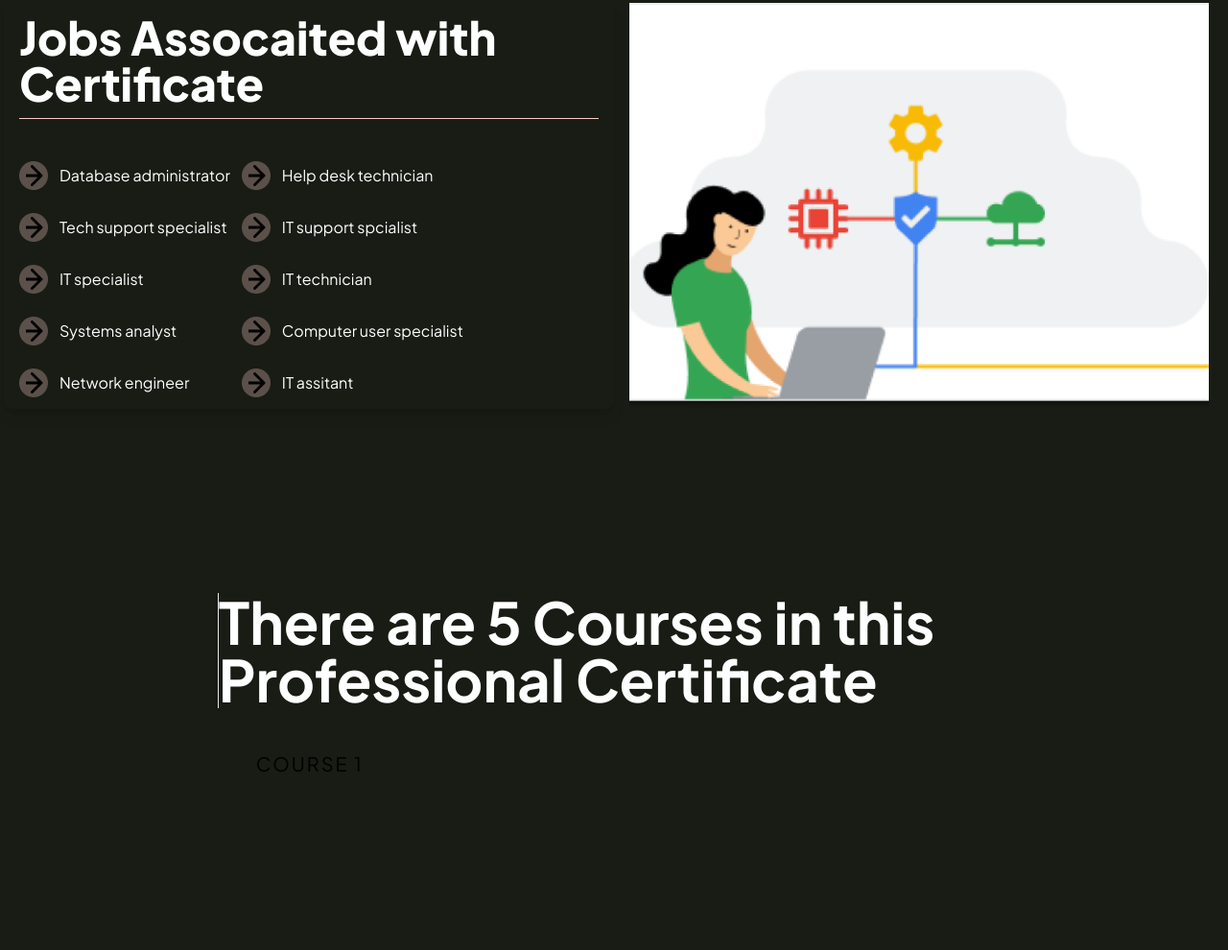
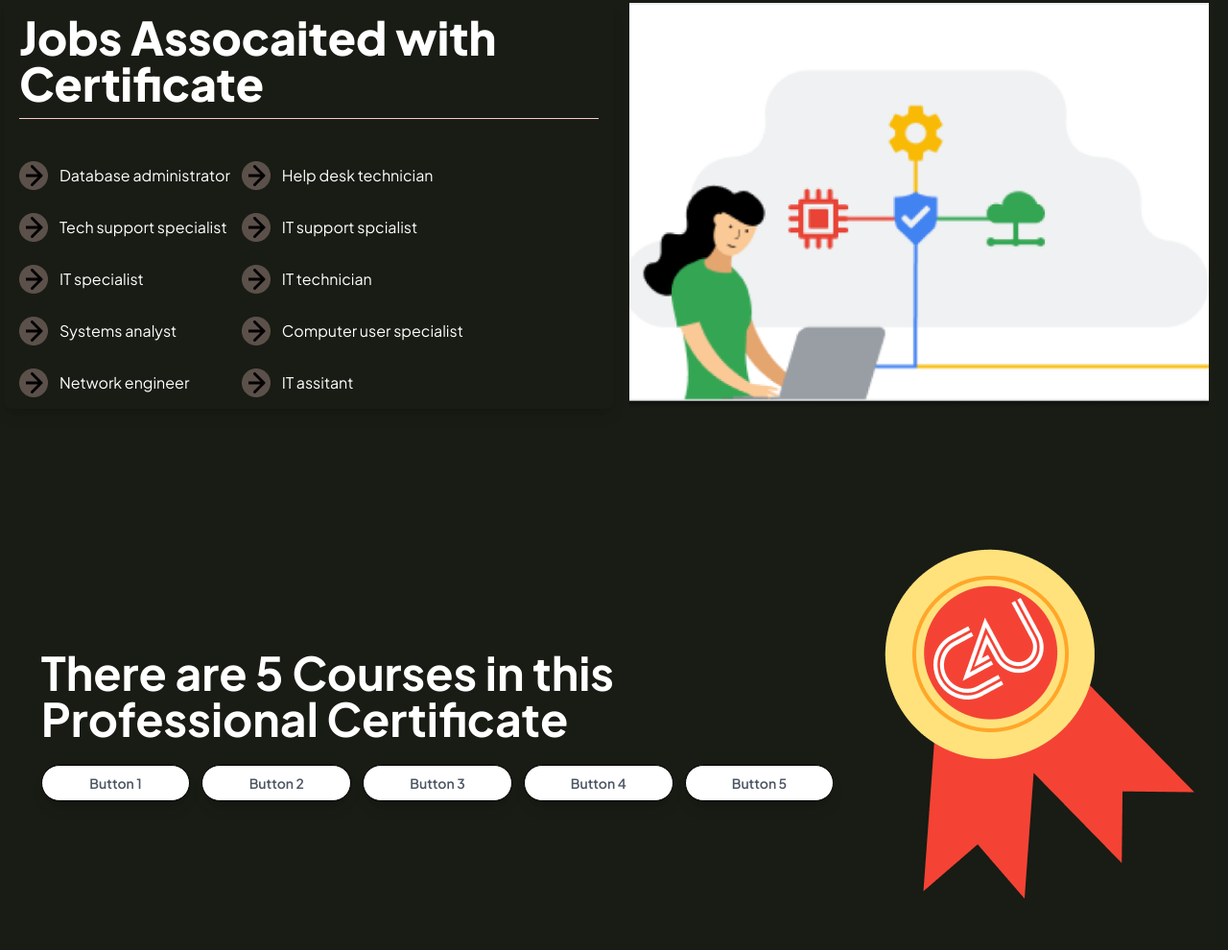
Before and after one commit to withrifat/assainment-3-tainwind-css, a website: page index.html in a window 1280 px wide. Shown: the part 1835-2825 px from the top of the page at 96% size. Before the commit the page ends 2761 px from the top, so only its background shows below. Drawn offline with Linux system fonts and the light colour scheme; a web font is replaced by a local one.

Commit message:
update certificate section of this web page

```diff
--- a/index.html
+++ b/index.html
@@ -241,24 +241,39 @@
 
 
   <!-- all course section -->
-   <section class="text-gray-600 body-font">
-    <div class="container px-5 py-24 mx-auto">
+
+
+  <section class="text-gray-600 body-font">
+    <div class="container mx-auto flex flex-wrap p-5 flex-col md:flex-row items-center">
       <div class="lg:w-2/3  sm:items-center items-start mx-auto">
-        <h1 class="text-5xl md:text-6xl font-bold mb-6 leading-tight border-l dark:text-white">
+        <h1 class="text-5xl md:text-5xl font-bold mb-6 leading-tight dark:text-white">
             There are 5 Courses in this <br> Professional Certificate
         </h1>
-        <div class="flex">
-            <button class="border-solid border-[#F44335]  text-black px-10 py-5 text-xl uppercase tracking-widest hover:bg-slate-200 hover:text-black">
-                COURSE 1
-            </button>
-        </div>
+
+      <!-- Buttons Row -->
+      <div class="flex flex-row space-x-3">
+        <button class="flex-1 font-semibold text-sm border border-black bg-white px-4 py-2 rounded-full shadow-lg hover:bg-[#00FF84]">
+          Button 1
+        </button>
+        <button class="flex-1 font-semibold text-sm border border-black bg-white px-4 py-2 rounded-full shadow-lg hover:bg-[#00FF84]">
+          Button 2
+        </button>
+        <button class="flex-1 font-semibold text-sm border border-black bg-white px-4 py-2 rounded-full shadow-lg hover:bg-[#00FF84]">
+          Button 3
+        </button>
+        <button class="flex-1 font-semibold text-sm border border-black bg-white px-4 py-2 rounded-full shadow-lg hover:bg-[#00FF84]">
+          Button 4
+        </button>
+        <button class="flex-1 font-semibold text-sm border border-black bg-white px-4 py-2 rounded-full shadow-lg hover:bg-[#00FF84]">
+          Button 5
+        </button>
+      </div>
+    </div>
+    <img src="img/badge.png" alt="">
+    </div>
+   </section>
 
 
-
-
-      </div>
-    </div>
-  </section>
 
 
 
```
Also changed, not shown: src/output.css.
